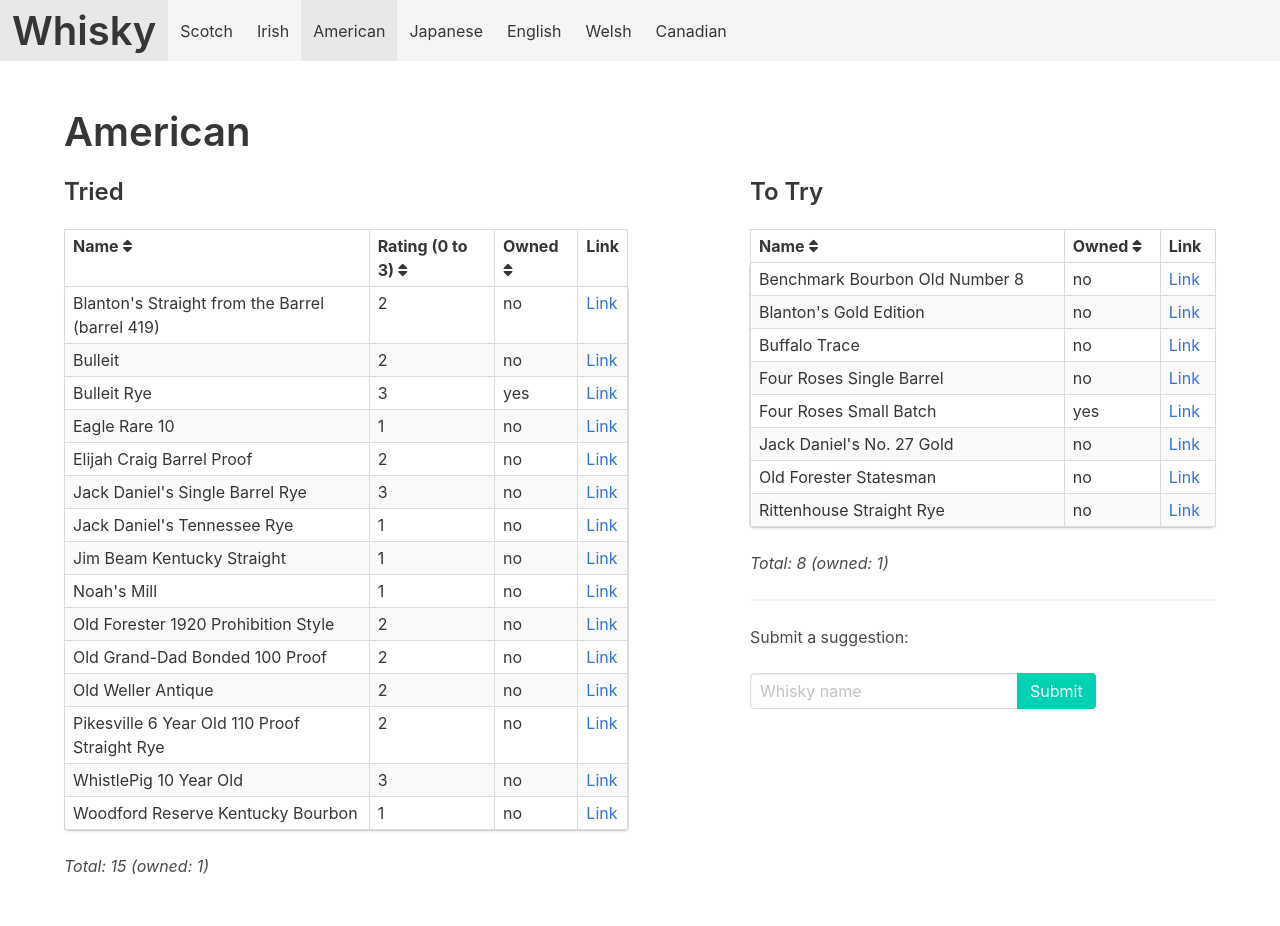
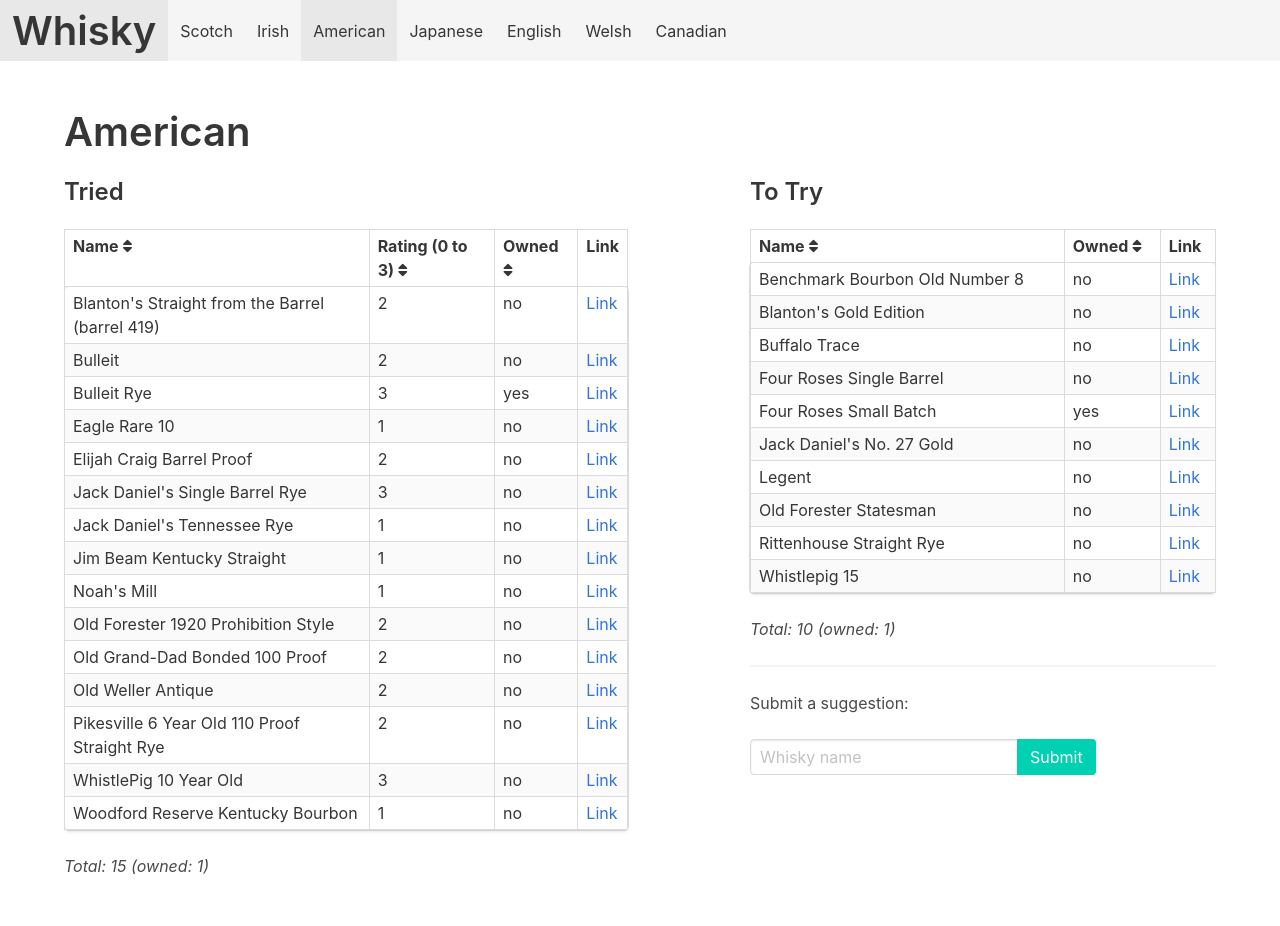
Before and after one commit to grega/whisky, a Jekyll site: the page built from american.html, in a window 1280 px wide. Built offline with Jekyll 4.4.1, drawn with Linux system fonts in a browser that asks for light colours; nearby versions of some CDN libraries.

Commit message:
Update to_try.yml

```diff
--- a/_data/american/to_try.yml
+++ b/_data/american/to_try.yml
@@ -7,3 +7,5 @@
 - name: Old Forester Statesman
 - name: Rittenhouse Straight Rye
 - name: Benchmark Bourbon Old Number 8
+- name: Legent
+- name: Whistlepig 15
```
